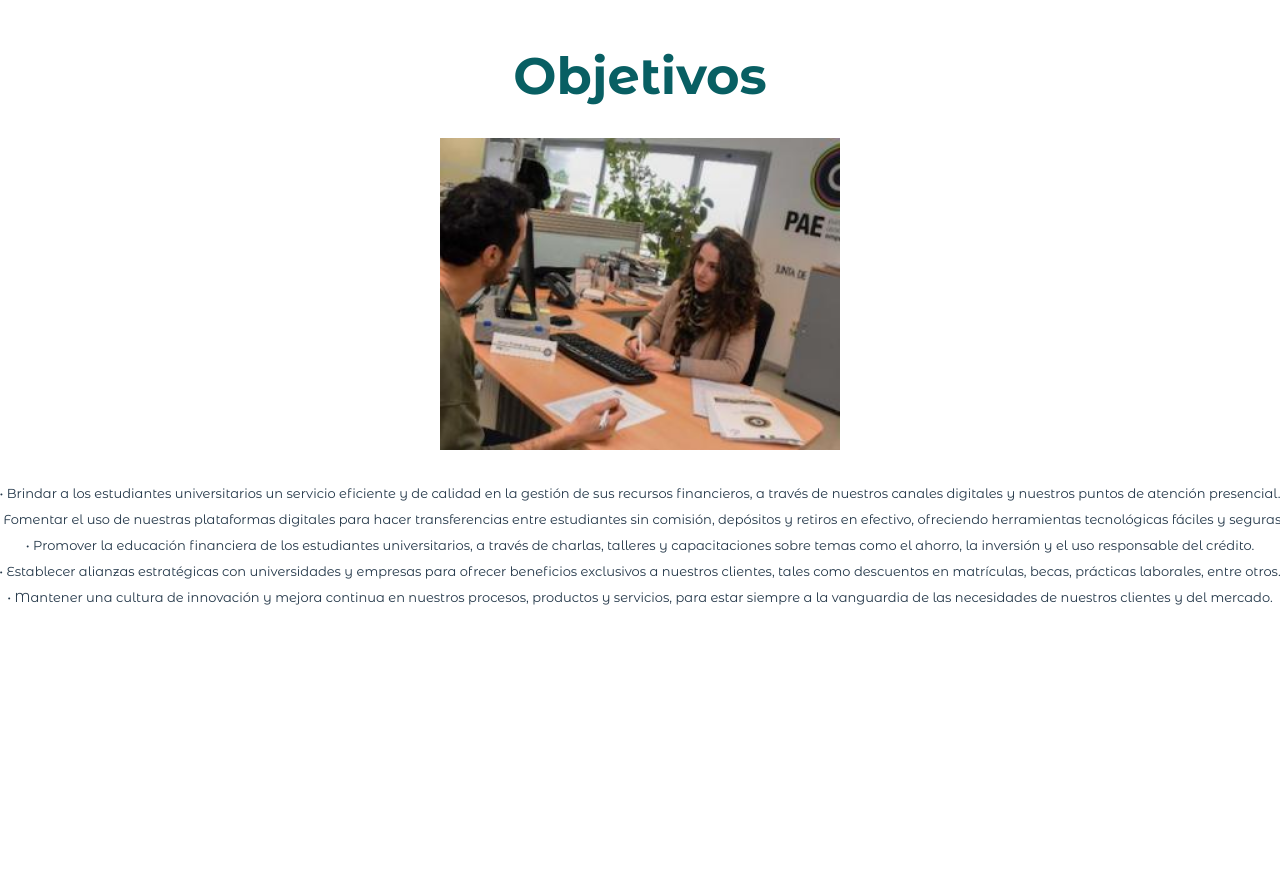
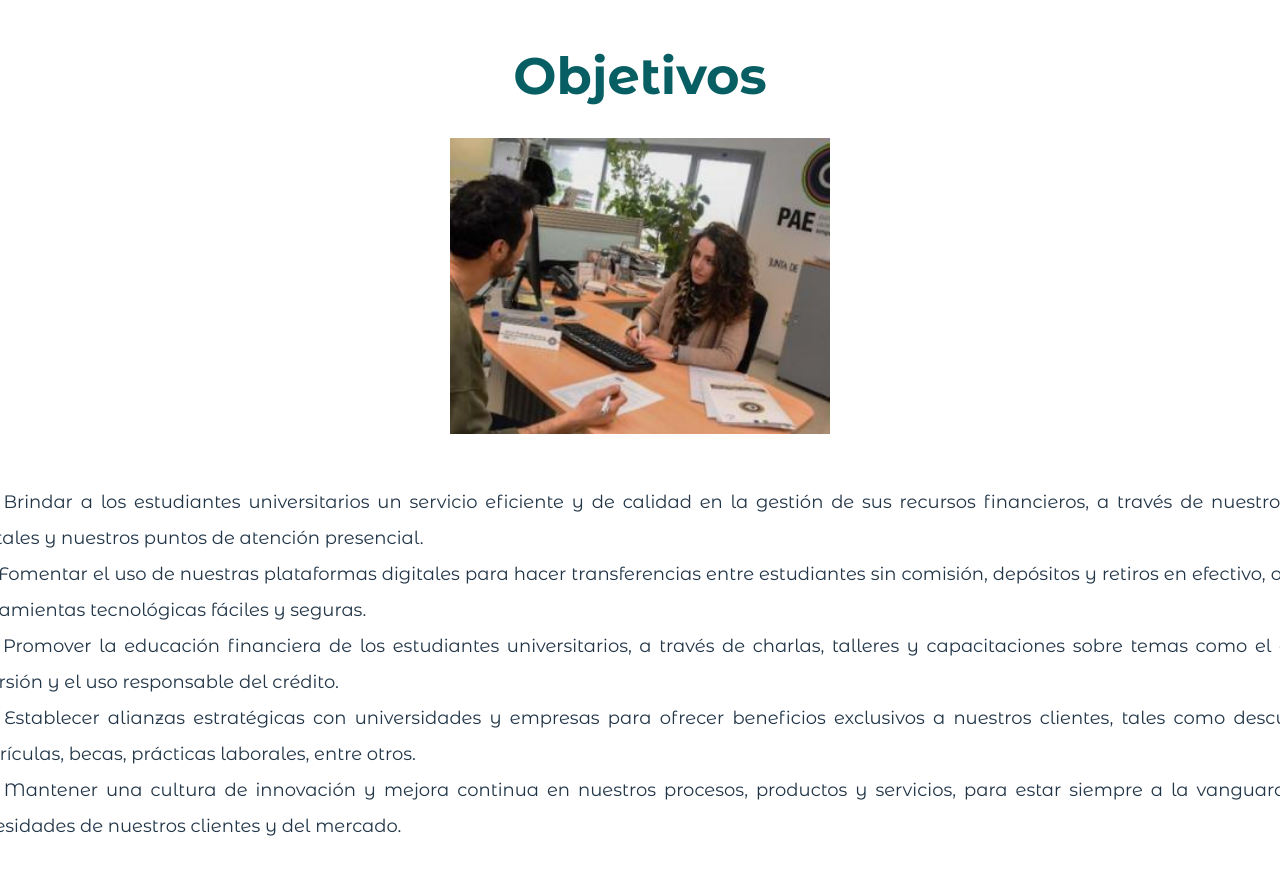
Before and after one commit to albanibarragan/banco-universitario, a React (Vite) app: page /quienes-somos/objetivos in a window 1280 px wide. Shown: the part 460-1334 px from the top of the page. Before the commit the page ends 1100 px from the top, so only its background shows below. Built offline with nearby package versions, Linux system fonts and the light colour scheme.

Commit message:
Cambios de quienes somos

```diff
--- a/src/pages/principal/Quienes-somos/Objetivos.jsx
+++ b/src/pages/principal/Quienes-somos/Objetivos.jsx
@@ -11,33 +11,35 @@ function Objetivos() {
           <h1>Objetivos</h1>
         </div>
         <img src={imagen} className={styles.img}></img>
-        <p className={styles.parrafoobjetivos}>
-          <p>
-            • Brindar a los estudiantes universitarios un servicio eficiente y
+        <div className={styles.parrafoobjetivos}>
+        <ul>
+          <li>
+             Brindar a los estudiantes universitarios un servicio eficiente y
             de calidad en la gestión de sus recursos financieros, a través de
             nuestros canales digitales y nuestros puntos de atención presencial.
-          </p>
-          <p>
-            • Fomentar el uso de nuestras plataformas digitales para hacer
+          </li>
+          <li>
+            Fomentar el uso de nuestras plataformas digitales para hacer
             transferencias entre estudiantes sin comisión, depósitos y retiros
             en efectivo, ofreciendo herramientas tecnológicas fáciles y seguras.
-          </p>
-          <p>
-            • Promover la educación financiera de los estudiantes
+          </li>
+          <li>
+            Promover la educación financiera de los estudiantes
             universitarios, a través de charlas, talleres y capacitaciones sobre
             temas como el ahorro, la inversión y el uso responsable del crédito.
-          </p>
-          <p>
-            • Establecer alianzas estratégicas con universidades y empresas para
+          </li>
+          <li>
+            Establecer alianzas estratégicas con universidades y empresas para
             ofrecer beneficios exclusivos a nuestros clientes, tales como
             descuentos en matrículas, becas, prácticas laborales, entre otros.
-          </p>
-          <p>
-            • Mantener una cultura de innovación y mejora continua en nuestros
+          </li>
+          <li>
+            Mantener una cultura de innovación y mejora continua en nuestros
             procesos, productos y servicios, para estar siempre a la vanguardia
             de las necesidades de nuestros clientes y del mercado.
-          </p>
-        </p>
+          </li>
+          </ul>
+        </div>
       </div>
     </div>
   );
--- a/src/pages/principal/Quienes-somos/Quienes-somos.module.css
+++ b/src/pages/principal/Quienes-somos/Quienes-somos.module.css
@@ -20,7 +20,8 @@
     display: block;
     width: 60%;
     margin: auto;
-    width: 400px;
+    width: 380px;
+    margin-bottom: 20px; /* Reduce el espacio debajo de la imagen */
 }
 
 .parrafo{
@@ -29,16 +30,29 @@
    font-size: 20px;
    /*text-align: justify;*/
    line-height: 150%; /*interlineado*/
-   padding: 5%;
+   padding: 3%;
+   margin-top: 0px; /* Mueve hacia arriba */
 }
 
 .parrafoobjetivos{
    font-family: 'Montserrat-Alternates';
    text-align: justify;
-   font-size: 13px;
+   font-size: 18px;
    /*text-align: justify;*/
    line-height: 200%; /*interlineado*/
    padding: 2%;
+}
+
+.parrafoobjetivos ul {
+    list-style-type: none; /* Elimina las viñetas por defecto */
+    padding-left: 50px; /* Ajusta el espacio para las viñetas */
+}
+
+.parrafoobjetivos ul li::before {
+    content: "◆ "; /* Usa un rombo como viñeta */
+    color: #085f63; /* Mismo color que ya usas */
+    font-weight: bold; /* Opcional, para darle más énfasis */
+    padding-right: 20px; /* Espacio entre el rombo y el texto */
 }
 
 /*Parte responsive de mision, vision y objetivos*/
@@ -58,6 +72,7 @@
         text-align: justify;
         font-size: 16px;
         padding: 8%;
+
     }
 
     .parrafoobjetivos{
@@ -65,6 +80,10 @@
         font-size: 15px;
         line-height: 200%; /*interlineado*/
         padding: 6%;
+    }
+
+    .parrafoobjetivos ul li::before {
+        font-size: 15px; /* Ajusta el tamaño del rombo en tablets */
     }
   }
 
@@ -92,4 +111,8 @@
         line-height: 180%; /*interlineado*/
         padding: 7%;
     }
+
+    .parrafoobjetivos ul li::before {
+        font-size: 12px; /* Ajusta el tamaño del rombo en teléfonos */
+    }
   }
--- a/src/pages/principal/Quienes-somos/Vision.jsx
+++ b/src/pages/principal/Quienes-somos/Vision.jsx
@@ -10,7 +10,7 @@ function Vision() {
         {" "}
         {/* Agregué un contenedor para wrappear el contenido */}
         <div className={styles.title}>
-          <h1> Vision </h1>
+          <h1> Visión </h1>
         </div>
         <img src={imagen} className={styles.img} alt="Imagen de visión" />{" "}
         {/* Agregué el atributo alt para accesibilidad */}
--- a/src/pages/principal/principal.jsx
+++ b/src/pages/principal/principal.jsx
@@ -76,7 +76,7 @@ function Principal() {
           <h2 className="title-quienes">¿Quienes somos?</h2>
           <div className="container-quienes">
             <div className="mision">
-              <h2>Mision</h2>
+              <h2>Misión</h2>
               <p>
                 Somos una institución financiera comprometida con los
                 estudiantes universitarios, brindando soluciones financieras
@@ -85,7 +85,7 @@ function Principal() {
               <NavLink to="Quienes-somos/Mision">ver mas...</NavLink>
             </div>
             <div className="vision">
-              <h2>Vision</h2>
+              <h2>Visión</h2>
               <p>
                 Queremos ser la mejor opción financiera para estudiantes
                 universitarios en el país. Deseamos ser reconocidos por nuestros
```
